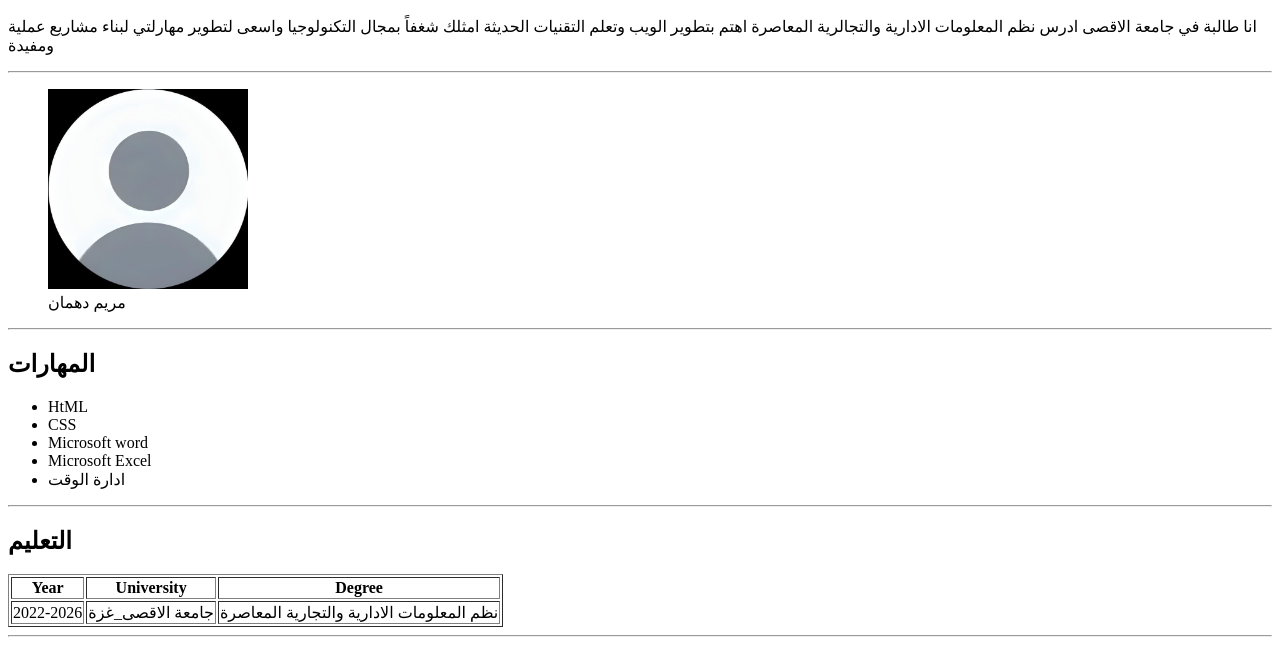
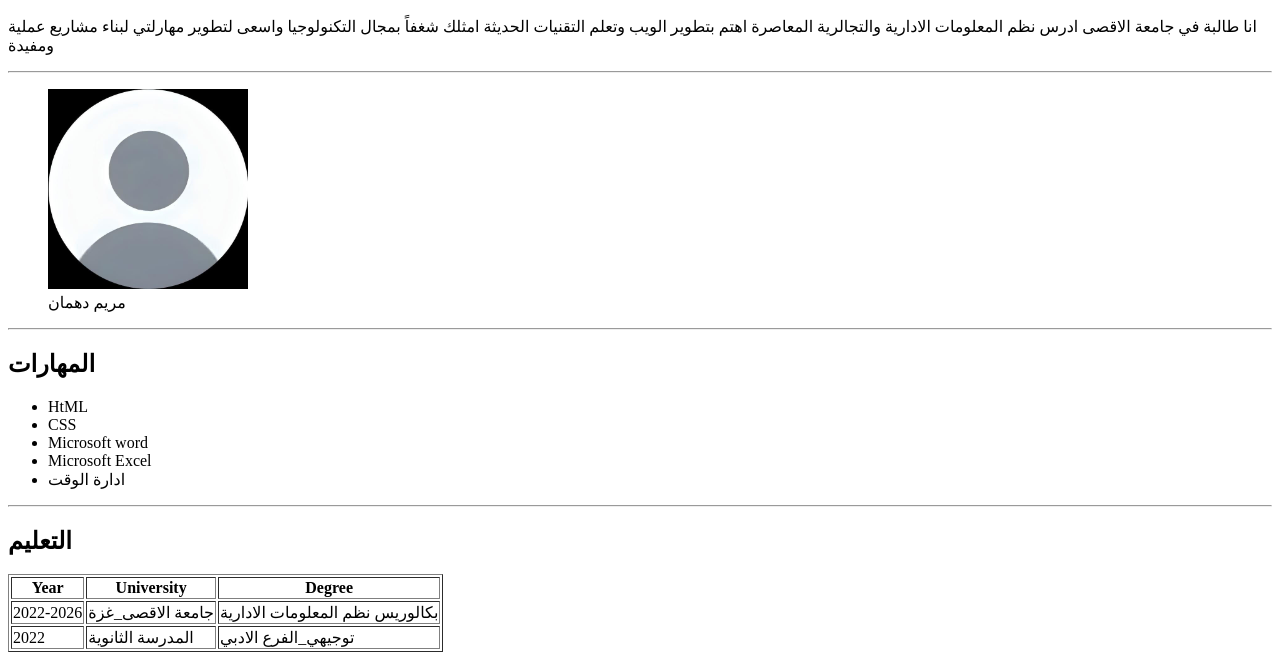
Before and after one commit to mariamdahman2023-ai/my-cv, a plain HTML site: page index.html in a window 1280 px wide. Shown: the part 112-766 px from the top of the page. Drawn offline with Linux system fonts and the light colour scheme.

Commit message:
Update index.html

```diff
--- a/index.html
+++ b/index.html
@@ -75,7 +75,12 @@
           <tr>
             <td> 2022-2026 </td>
             <td> جامعة الاقصى_غزة </td>
-            <td>  نظم المعلومات الادارية والتجارية المعاصرة </td>
+            <td> بكالوريس نظم المعلومات الادارية </td>
+            </tr>
+             <tr>
+             <td> 2022 </td>
+             <td> المدرسة الثانوية </td>
+             <td> توجيهي_الفرع الادبي</td>
             </tr>
          </tbody>
      </table>
```
